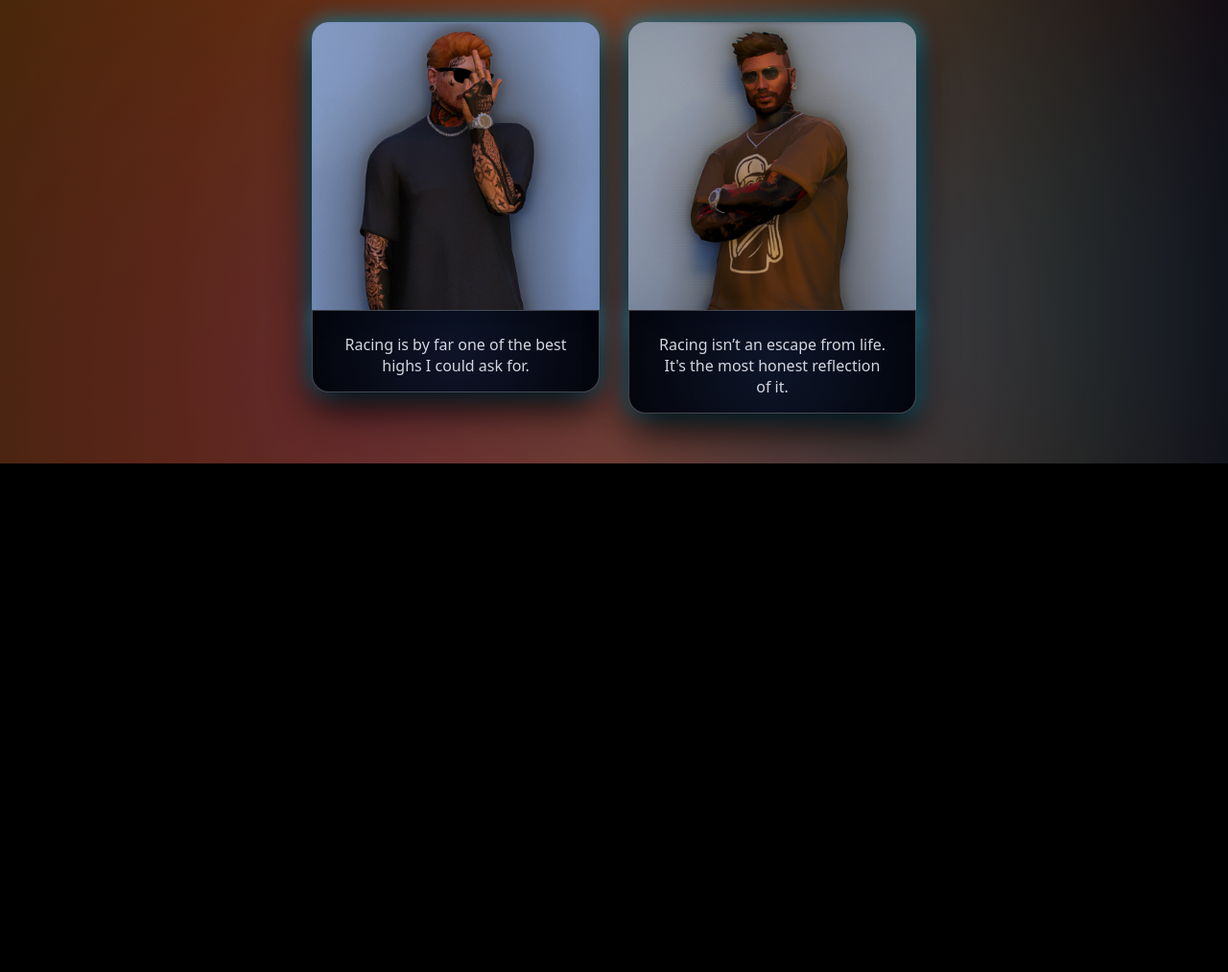
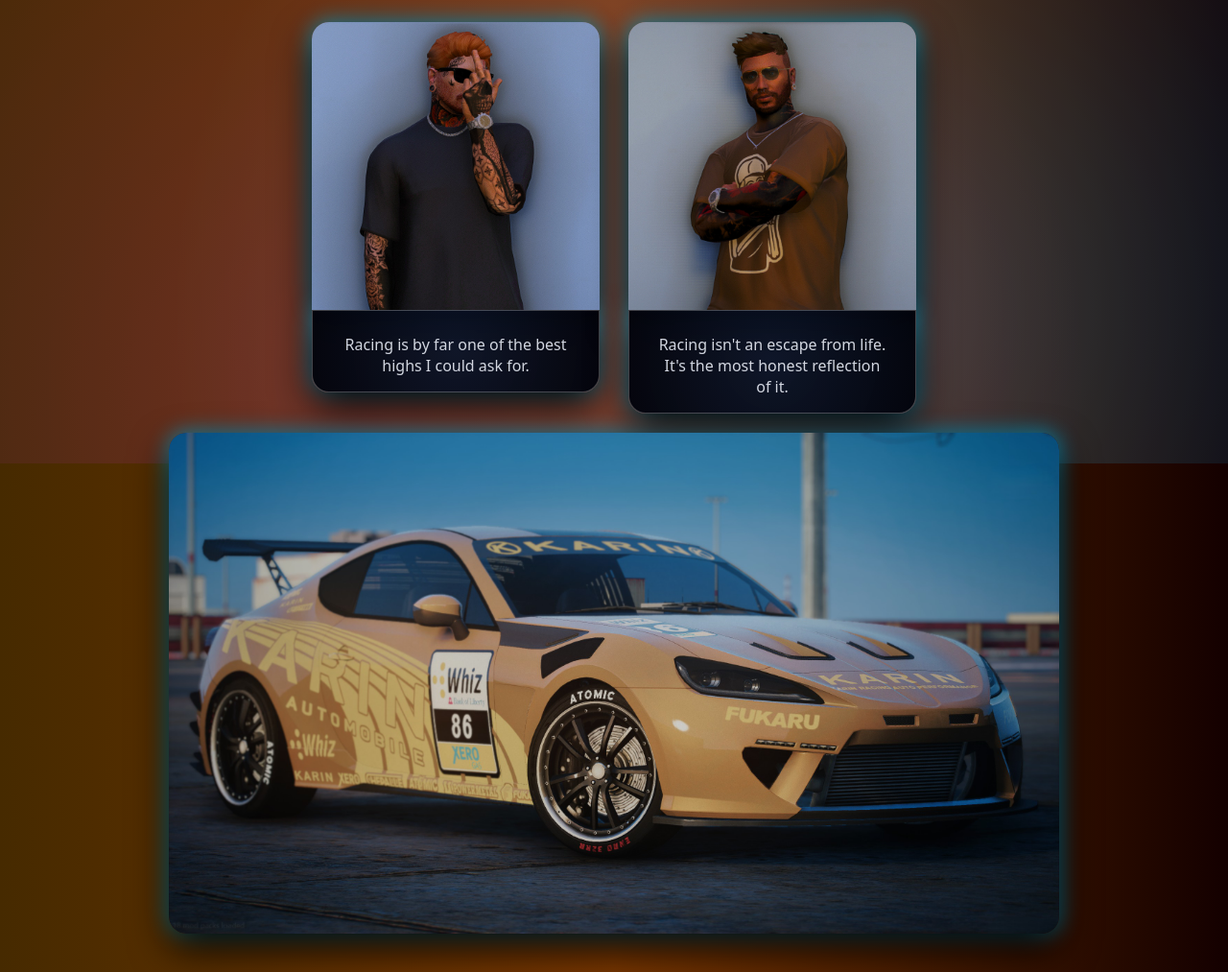
Before and after one commit to LeoArcherNDRP/S95Cup-Pages-LIVE, a plain HTML site: page teams/greatbear/index.html in a window 1280 px wide. Shown: the part 317-1330 px from the top of the page at 96% size. Before the commit the page ends 800 px from the top, so only its background shows below. Drawn offline with Linux system fonts and the light colour scheme.

Commit message:
gbc updates

```diff
--- a/teams/greatbear/index.html
+++ b/teams/greatbear/index.html
@@ -82,7 +82,7 @@
     <img src="../../images/teams/greatbear/pic2.jpg" alt="Team image 2">
     <div class="event-info-panel">
       <p class="page-intro" style="margin-bottom: 0;">
-        Racing isn’t an escape from life.
+        Racing isn't an escape from life.
         It's the most honest reflection of it.
       </p>
     </div>
@@ -91,6 +91,11 @@
 </section>
 
     <!-- LONG FORM DESCRIPTION -->
+
+    <div class="event-panel">
+      <img src="../../images/teams/greatbear/car.jpg" alt="Team Image">
+    </div>
+
   </main>
 
   <script src="../../js/main.js" defer></script>
```
Also changed, not shown: images/teams/greatbear/car.jpg (added).
